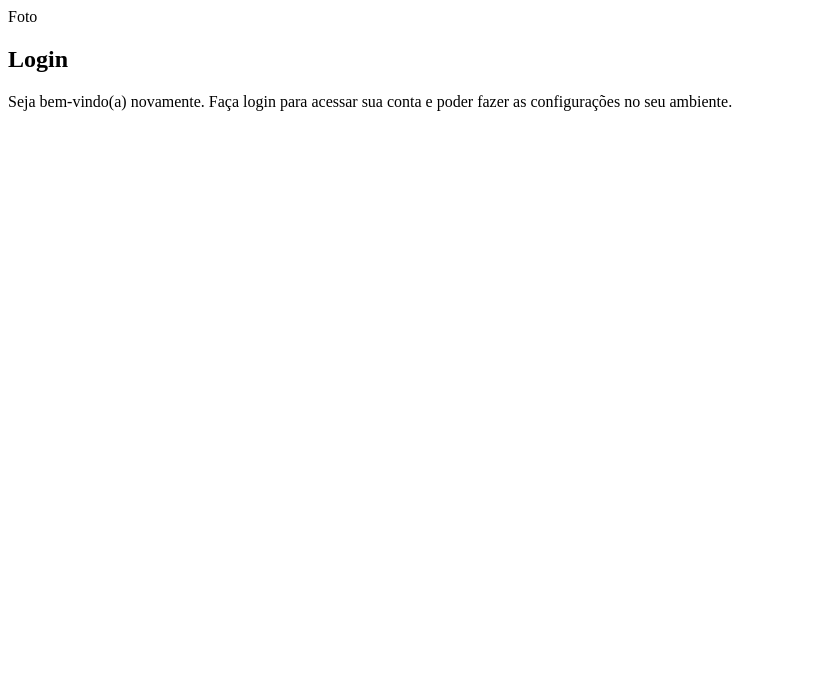
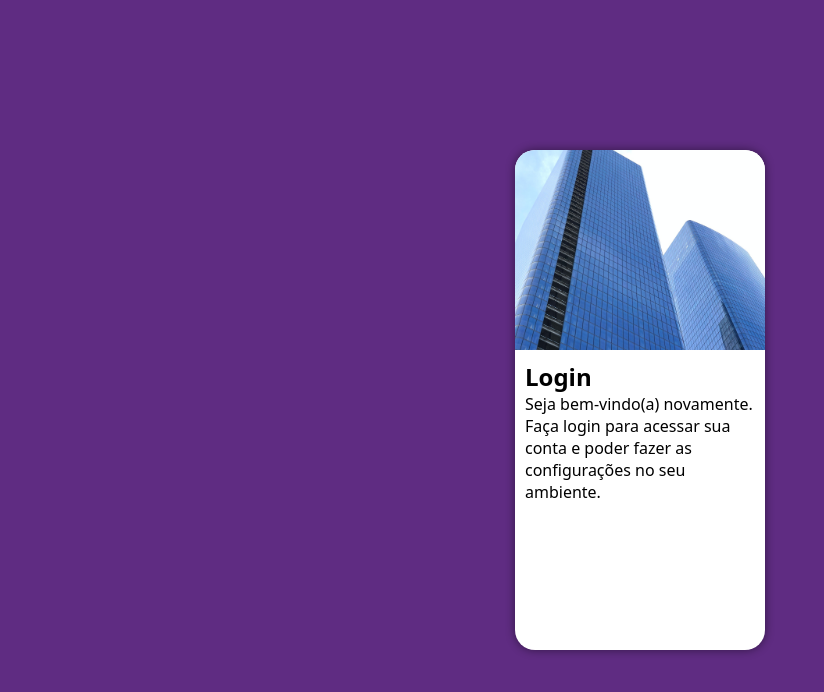
Before and after one commit to Luciano-Ruperti/projeto-login, a plain HTML site: page index.html in a window 1280 px wide. Shown: the whole page, without its empty margins (0-824 px from the left). Drawn offline with Linux system fonts and the light colour scheme.

Commit message:
Atualizei a tela login

```diff
--- a/estilos/style.css
+++ b/estilos/style.css
@@ -5,3 +5,49 @@ Paleta de cores
 Verde: #49a09d
 Lilás: #5f2c82
 */
+
+* {
+    font-family: system-ui, -apple-system, BlinkMacSystemFont, 'Segoe UI', Roboto, Oxygen, Ubuntu, Cantarell, 'Open Sans', 'Helvetica Neue', sans-serif;
+    padding: 0px;
+    margin: 0px;
+    box-sizing: border-box;
+}
+
+body, html {
+    background-color: #5f2c82;
+    height: 100vh;
+    width: 100vw;
+}
+
+main {
+    position: relative;
+    height: 100vh;
+    width: 100vw;
+}
+
+section#login {
+    position: absolute;
+    top: 50%;
+    left: 50%;
+    transform: translate(-50%, -50%);
+    background-color: white;
+    width: 250px;
+    height: 500px;
+    border-radius: 20px;
+    box-shadow: 0px 0px 10px rgba(0, 0, 0, 0.473);
+}
+
+section#login > div#imagem {
+    display: block;
+    background: #5f2c82 url(../imagens/foto-fachada.jpg) no-repeat;
+    height: 200px;
+    background-size: cover;
+    border-top-left-radius: 20px;
+    border-top-right-radius: 20px;
+    background-position: left bottom;
+}
+
+section#login > div#formulario {
+    padding: 10px;
+    display: block;
+}
--- a/index.html
+++ b/index.html
@@ -11,7 +11,7 @@
     <main>
         <section id="login">
             <div id="imagem">
-                Foto
+                <!-- Aqui vai a imagem nas CSS -->
             </div>
             <div id="formulario">
                 <h1>Login</h1>
```
